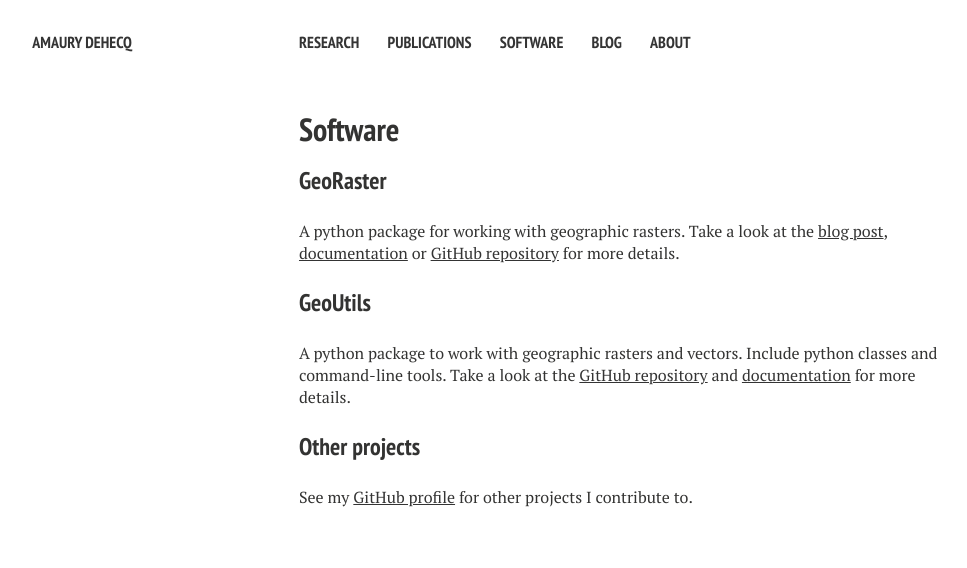
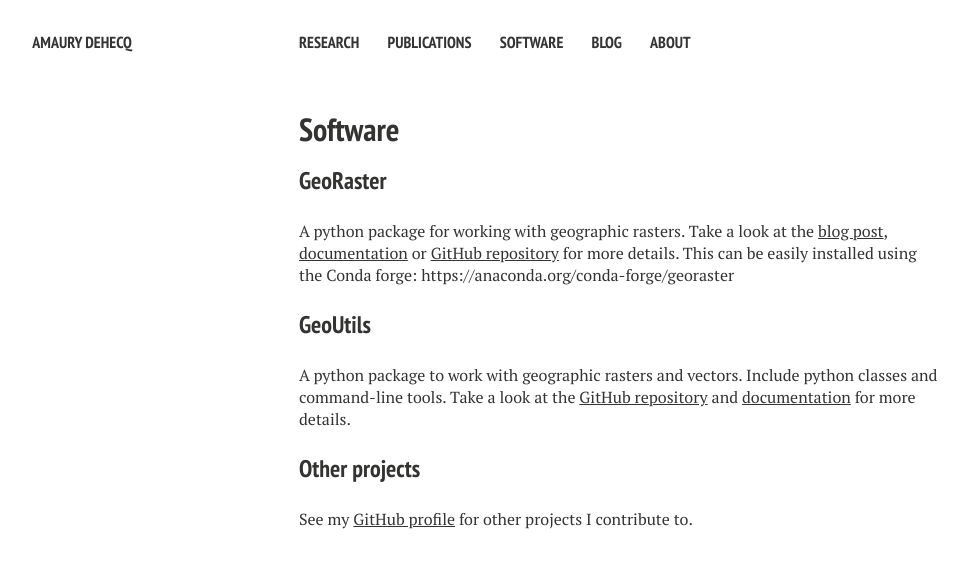
Before and after one commit to adehecq/adehecq.github.io, a Jekyll site: the page built from software.md, in a window 1280 px wide. Shown: the top 568 px of the page, without its empty margins (21-988 px from the left). Built offline with Jekyll 4.4.1, drawn with Linux system fonts in a browser that asks for light colours; nearby versions of some CDN libraries.

Commit message:
Update software.md

```diff
--- a/software.md
+++ b/software.md
@@ -8,6 +8,7 @@
 ### GeoRaster
 
 A python package for working with geographic rasters. Take a look at the [blog post](georaster-released), [documentation](http://georaster.readthedocs.io/en/latest/) or [GitHub repository](https://github.com/geoutils/georaster) for more details.
+This can be easily installed using the Conda forge: https://anaconda.org/conda-forge/georaster
 
 ### GeoUtils
 
```
